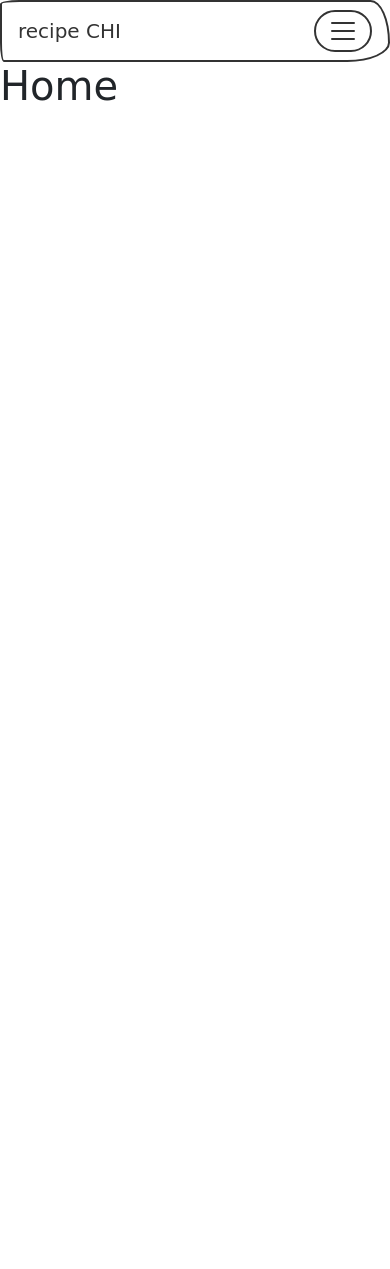
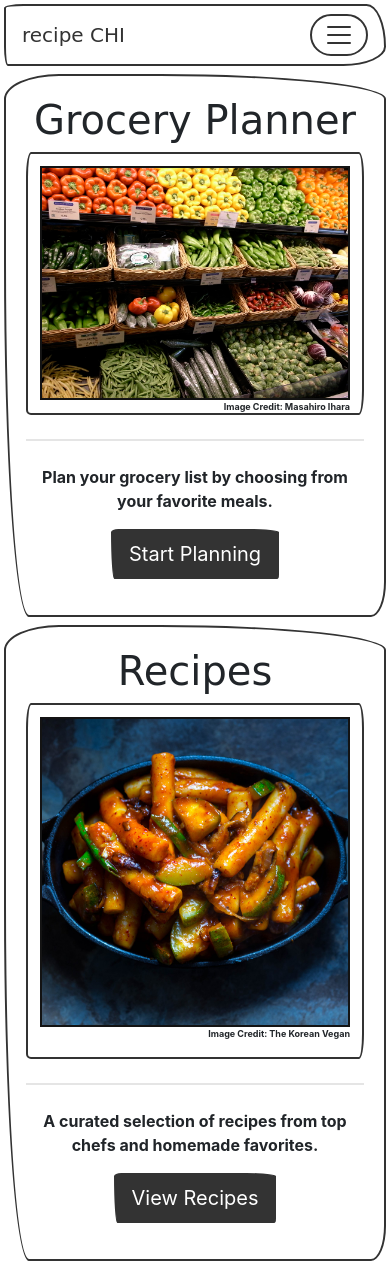
Before and after one commit to ganttArt/recipe-chi, a Django app: page / in a window 390 px wide. Before the commit the page ends 101 px from the top, so only its background shows below. Run offline with Django 3.2, Linux system fonts and the light colour scheme; some libraries are stand-ins or nearby versions; some web fonts are replaced.

Commit message:
Completed home page design for mobile view.

```diff
--- /dev/null
+++ b/groceries_app/static/css/base.css
@@ -0,0 +1,3 @@
+nav{
+    margin: 4px 4px 4px 4px;
+}
--- /dev/null
+++ b/groceries_app/static/css/home.css
@@ -0,0 +1,20 @@
+figcaption {
+    font-size: xx-small;
+    text-align: right;
+}
+
+.jumbotron {
+    text-align: center;
+    margin: 8px 4px 8px 4px;
+    padding: 20px;
+}
+
+.image_in_card {
+    max-width: 100%;
+    border: 2px solid rgb(19, 19, 19);
+}
+
+.card-body {
+    padding: 0.75rem;
+    padding-bottom: 0rem;
+}
--- a/templates/base.html
+++ b/templates/base.html
@@ -1,3 +1,4 @@
+{% load static %}
 <!doctype html>
 <html lang="en">
     <head>
@@ -5,6 +6,7 @@
         <meta name="viewport" content="width=device-width, initial-scale=1, shrink-to-fit=no">
         {% block css %}
         <link rel="stylesheet" href="https://stackpath.bootstrapcdn.com/bootswatch/4.5.2/sketchy/bootstrap.min.css">
+        <link rel="stylesheet" href="{% static 'css/base.css' %}">
         {% endblock %}
         <title>Recipe Chi</title>
     </head>
--- a/templates/home.html
+++ b/templates/home.html
@@ -1,6 +1,47 @@
 {% extends 'base.html' %}
 {% load static %}
 
+{% block css %}
+    <link rel="stylesheet" href="https://stackpath.bootstrapcdn.com/bootswatch/4.5.2/sketchy/bootstrap.min.css">
+    <link rel="stylesheet" href="{% static 'css/base.css' %}">
+    <link rel="stylesheet" href="{% static 'css/home.css' %}">
+{% endblock %}
+
 {% block content %}
-<h1>Home</h1>
+<div class="jumbotron">
+
+    <h1>Grocery Planner</h1>
+    <div class="card border-primary mb-3" id="card_for_image">
+        <div class="card-body">
+            <a href='planner'>
+            <img class="image_in_card" src="{% static 'images/home_planner_produce.jpg' %}">
+            </a>
+            <figcaption>Image Credit: Masahiro Ihara</figcaption>
+        </div>
+    </div>
+    <hr class="my-4">
+    <p>Plan your grocery list by choosing from your favorite meals.</p>
+    <p class="lead">
+        <a class="btn btn-primary btn-lg" href="planner" role="button">Start Planning</a>
+    </p>
+</div>
+
+<div class="jumbotron">
+    <h1>Recipes</h1>
+    <div class="card border-primary mb-3" id="card_for_image">
+        <div class="card-body">
+            <figure>
+                <a href='recipes'>
+                    <img class="image_in_card" src="{% static 'images/home_recipies_tkv.jpg' %}">
+                </a>
+                <figcaption>Image Credit: The Korean Vegan</figcaption>
+            </figure>
+        </div>
+    </div>
+    <hr class="my-4">
+    <p>A curated selection of recipes from top chefs and homemade favorites.</p>
+    <p class="lead">
+        <a class="btn btn-primary btn-lg" href="recipes" role="button">View Recipes</a>
+    </p>
+</div>
 {% endblock content %}
```
Also changed, not shown: groceries_app/static/images/home_planner_produce.jpg (added), groceries_app/static/images/home_recipies_tkv.jpg (added).
